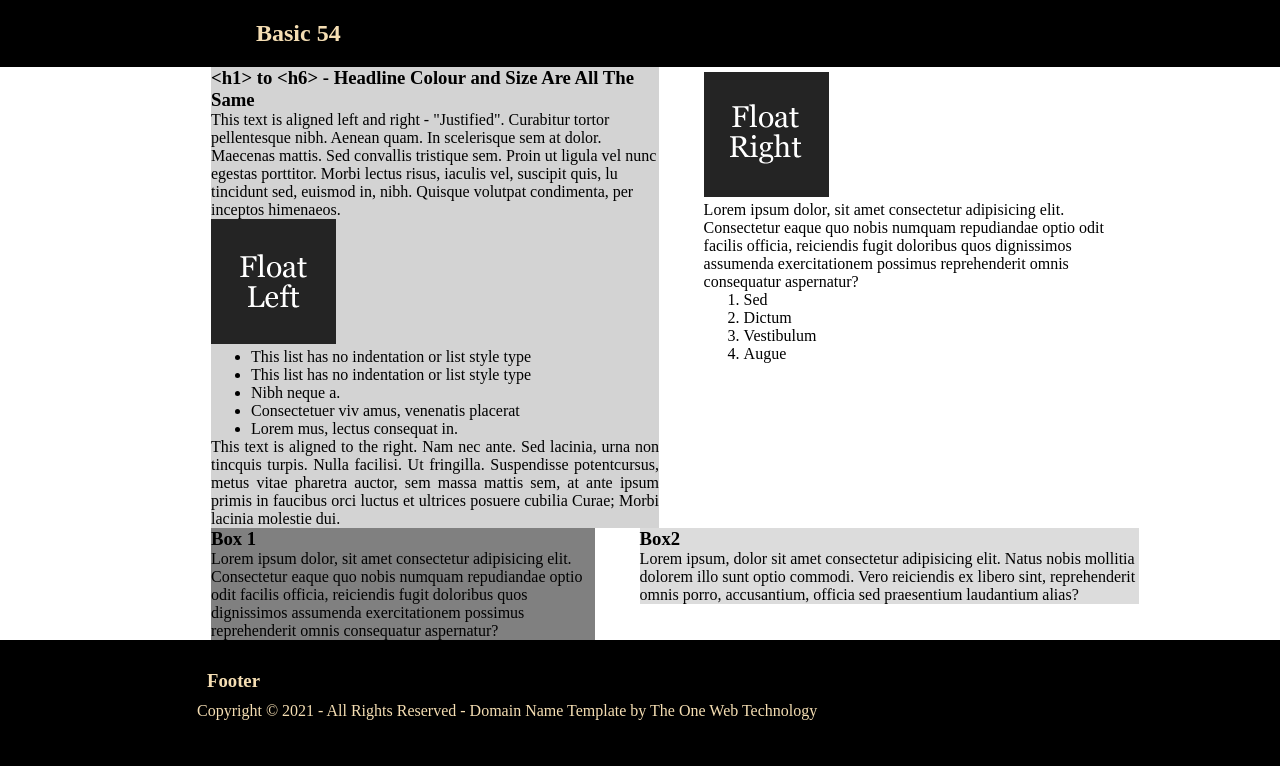
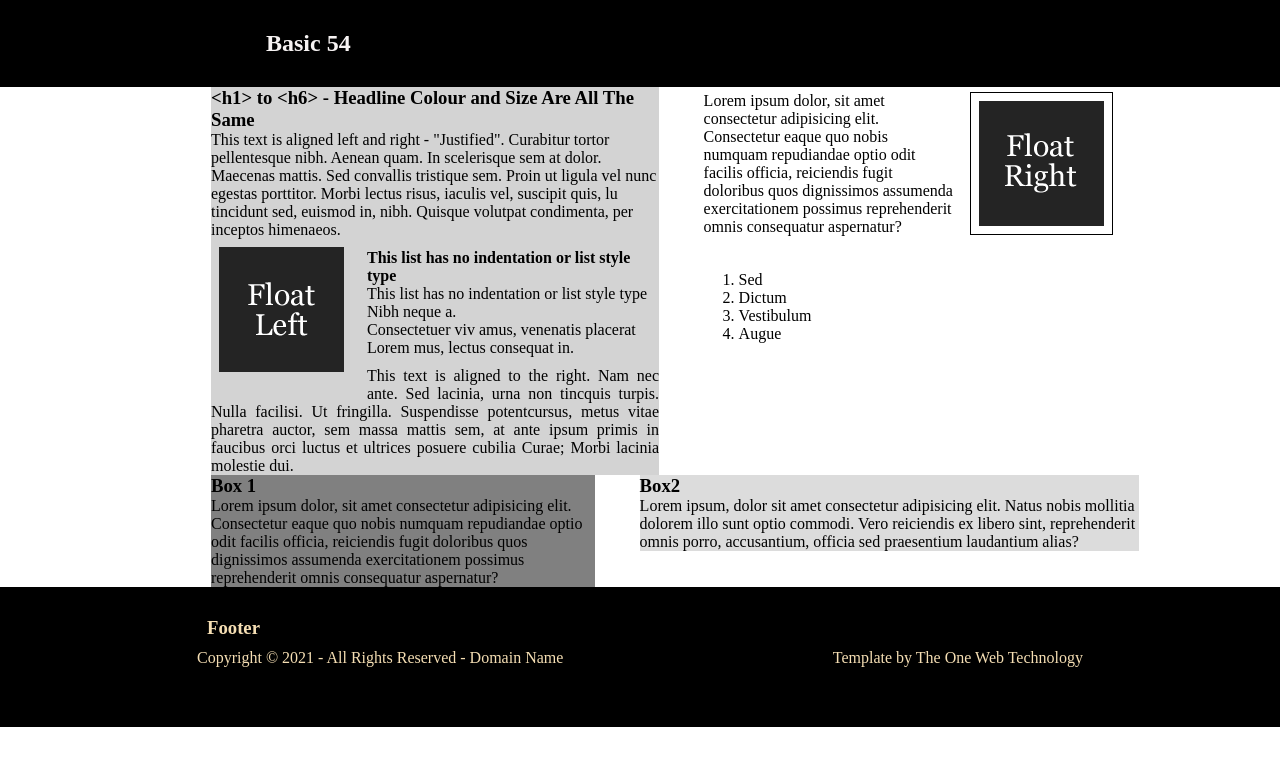
Before and after one commit to Nisha312/html13.com, a plain HTML site: page index.html in a window 1280 px wide. Drawn offline with Linux system fonts and the light colour scheme; files whose address does not match are found by name.

Commit message:
Update coustum.css

```diff
--- a/coustum.css
+++ b/coustum.css
@@ -20,7 +20,10 @@ header,footer{
     background-color: black;
     color:wheat
 }
-
+.h2{
+    color: #f7f3f3;
+    margin: 10px;
+}
 section{
     overflow: auto;
 }
@@ -50,11 +53,36 @@ section{
     width: 39%;
     padding-top: 0px;
 }
+.imgl{
+    margin:0 15px 15px 0 ;
+    float:left;
+     padding: 8px;
+
+}
+.imgr{
+float: right;
+ margin: 0px 0px 15px 15px;
+  border:1px solid;
+   padding: 8px;
+}
+.bold{
+    font-weight: bold;
+}
+.ul{
+    list-style-type: none;
+    padding: 10px;
+}
+.ol{
+    padding: 35px;
+}
 .fleft{
     float: left;
 }
+.fright{
+    float: right;
+}
 footer{
-    height: 300px;
+    height: 100px;
     padding:  20px 197px;
 }
 footer h3{
```
